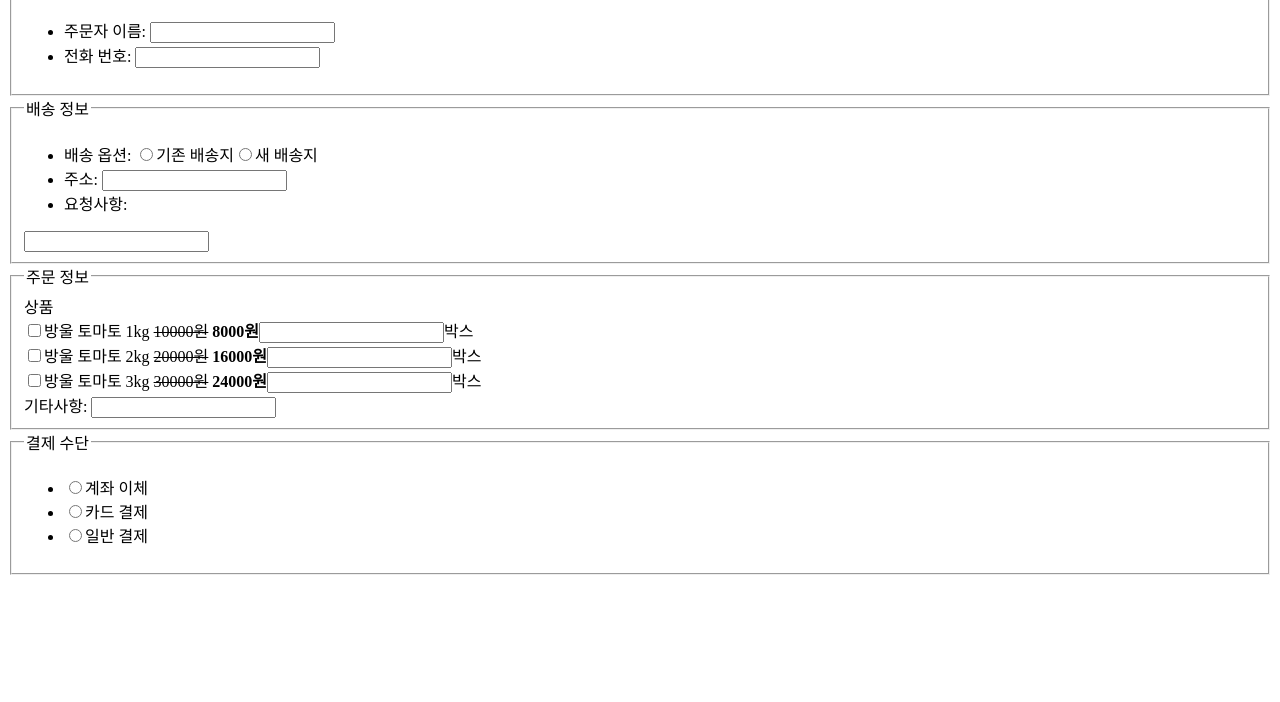
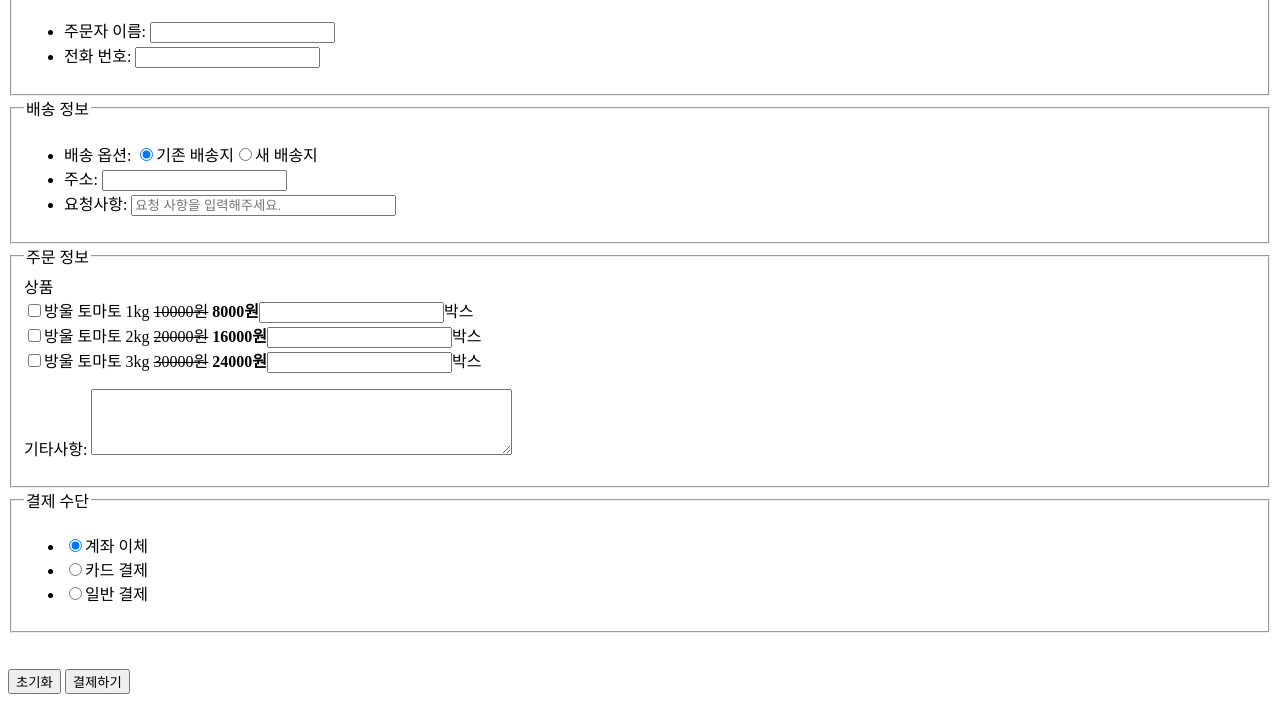
Before and after one commit to cutesangdon/dongyang_DON, a plain HTML site: page index_order.html in a window 1280 px wide. Shown: the part 116-818 px from the top of the page. Drawn offline with Linux system fonts and the light colour scheme.

Commit message:
dongyang_DON 04.12

```diff
--- a/index_order.html
+++ b/index_order.html
@@ -19,9 +19,9 @@
     <fieldset>
       <legend>배송 정보</legend>
       <ul>
-        <li>배송 옵션: <input type="radio" name="delivery">기존 배송지<input type="radio" name="delivery">새 배송지</li>
-        <li>주소: <input type="text"></li>
-        <li>요청사항:
+        <li>배송 옵션: <input type="radio" name="delivery" checked>기존 배송지<input type="radio" name="delivery">새 배송지</li>
+        <li>주소: <input type="text" ></li>
+        <li>요청사항: <input type="text" id="interest" list="choices" placeholder="요청 사항을 입력해주세요." size="30">
           <datalist id="choices">
             <option value="배송 전에 미리 연락 바랍니다"></option>
             <option value="부재시 경비실에 맡겨주세요"></option>
@@ -29,25 +29,25 @@
           </datalist>
         </li>
       </ul>
-      <input type="text" id="interest" list="choices">
-
     </fieldset>
     <fieldset>
       <legend>주문 정보</legend>
       상품<br>
-      <input type="checkbox">방울 토마토 1kg <s>10000원</s> <b>8000원</b><input type="text">박스<br>
-      <input type="checkbox">방울 토마토 2kg <s>20000원</s> <b>16000원</b><input type="text">박스<br>
-      <input type="checkbox">방울 토마토 3kg <s>30000원</s> <b>24000원</b><input type="text">박스<br>
-      <label>기타사항: <input type="text" size=""></label>
+      <input type="checkbox">방울 토마토 1kg <s>10000원</s> <b>8000원</b><input type="number">박스<br>
+      <input type="checkbox">방울 토마토 2kg <s>20000원</s> <b>16000원</b><input type="number">박스<br>
+      <input type="checkbox">방울 토마토 3kg <s>30000원</s> <b>24000원</b><input type="number">박스<br>
+      <p>기타사항: <textarea cols="50" rows="4"></textarea></p>
     </fieldset>
     <fieldset>
       <legend>결제 수단</legend>
       <ul>
-        <li><input type="radio" name="payment">계좌 이체</li>
+        <li><input type="radio" name="payment" checked>계좌 이체</li>
         <li><input type="radio" name="payment">카드 결제</li>
         <li><input type="radio" name="payment">일반 결제</li>
       </ul>
-    </fieldset>
+    </fieldset><br><br>
+    <input type="button" value="초기화">
+    <input type="button" value="결제하기">
   </form>
 </body>
 </html>
```
